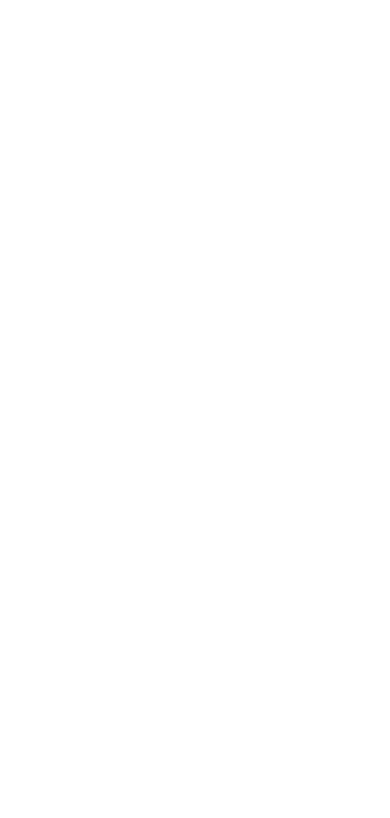
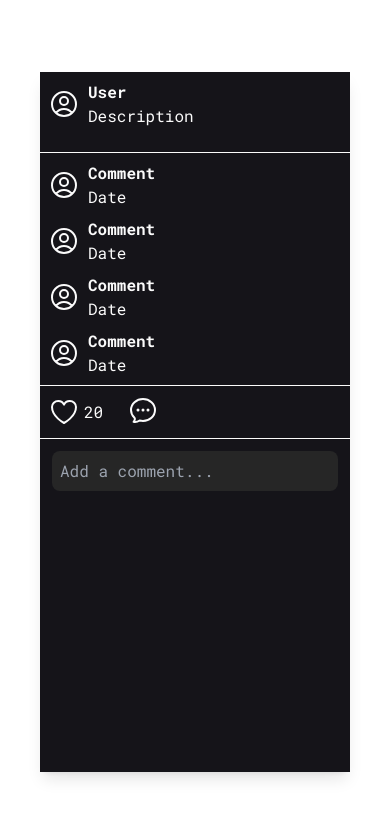
Before and after one commit to FullStack-Elite-Bootcamp-IV/social-media-front, a Next.js app: page / in a window 390 px wide. Shown: the top 818 px of the page. Built offline with nearby package versions, Linux system fonts and the light colour scheme.

Commit message:
responsive added

```diff
--- /dev/null
+++ b/src/app/components/comments/Comment.tsx
@@ -0,0 +1,17 @@
+import UserCircleIcon from "@/app/icons/UserCircleIcon"
+
+const Comment = () => {
+  return (
+    <div className="flex items-center">
+            <div className="mr-2 cursor-pointer">
+              <UserCircleIcon />
+            </div>
+            <div className="flex-grow">
+              <div className="font-bold">Comment</div>
+              <div className="text-blancoHueso">Date</div>
+            </div>
+          </div>
+  )
+}
+
+export default Comment
--- a/src/app/components/comments/Comments.tsx
+++ b/src/app/components/comments/Comments.tsx
@@ -0,0 +1,69 @@
+import CommentIcon from "@/app/icons/CommentIcon";
+import Comment from "./Comment";
+import HeartIcon from "@/app/icons/HeartIcon";
+import UserCircleIcon from "@/app/icons/UserCircleIcon";
+
+const Comments = () => {
+  return (
+    <section className="flex items-center justify-center min-h-screen bg-opacity-50 backdrop-blur-sm">
+      <div className="bg-darkVoid text-blancoHueso shadow-lg min-h-[700px] w-full max-w-4xl flex flex-col md:flex-row m-10">
+        {/* Image Section */}
+        <div className="hidden md:block md:w-1/2">
+          <img
+            src=""
+            alt="Image"
+            className="object-cover h-full w-full"
+          />
+        </div>
+
+        {/* Comments Section */}
+        <div className="w-full md:w-1/2 flex flex-col justify-between">
+          {/* User and Description */}
+          <div>
+            <div className="flex p-2 items-center mb-4">
+              <div className="mr-2 cursor-pointer">
+                <UserCircleIcon />
+              </div>
+              <div className="flex-grow">
+                <div className="font-bold">User</div>
+                <div className="">Description</div>
+              </div>
+            </div>
+            <div className="w-full h-[1px] bg-blancoHueso" />
+            {/* Comments */}
+            <div className="space-y-2 p-2">
+              <Comment />
+              <Comment />
+              <Comment />
+              <Comment />
+            </div>
+          </div>
+
+          {/* Likes and Add Comment */}
+          <div>
+            <div className="w-full h-[1px] bg-blancoHueso" />
+            <div className="flex items-center p-2 gap-6">
+              <div className="flex items-center cursor-pointer">
+                <HeartIcon />
+                <span className="ml-1 cursor-default">20</span>
+              </div>
+              <div className="flex mb-1 cursor-pointer">
+                <CommentIcon />
+              </div>
+            </div>
+            <div className="w-full h-[1px] bg-blancoHueso" />
+            <div className="p-3">
+              <input
+                type="text"
+                placeholder="Add a comment..."
+                className="w-full bg-slateGray p-2 rounded-lg focus:outline-none focus:ring-2 focus:ring-ligthPurple"
+              />
+            </div>
+          </div>
+        </div>
+      </div>
+    </section>
+  );
+};
+
+export default Comments;
--- /dev/null
+++ b/src/app/icons/CommentIcon.tsx
@@ -0,0 +1,9 @@
+function CommentIcon() {
+  return (
+    <svg fill="none" strokeWidth={1.5} stroke="currentColor" viewBox="0 0 24 24" xmlns="http://www.w3.org/2000/svg" aria-hidden="true" className="size-8">
+  <path strokeLinecap="round" strokeLinejoin="round" d="M8.625 12a.375.375 0 1 1-.75 0 .375.375 0 0 1 .75 0Zm0 0H8.25m4.125 0a.375.375 0 1 1-.75 0 .375.375 0 0 1 .75 0Zm0 0H12m4.125 0a.375.375 0 1 1-.75 0 .375.375 0 0 1 .75 0Zm0 0h-.375M21 12c0 4.556-4.03 8.25-9 8.25a9.764 9.764 0 0 1-2.555-.337A5.972 5.972 0 0 1 5.41 20.97a5.969 5.969 0 0 1-.474-.065 4.48 4.48 0 0 0 .978-2.025c.09-.457-.133-.901-.467-1.226C3.93 16.178 3 14.189 3 12c0-4.556 4.03-8.25 9-8.25s9 3.694 9 8.25Z" />
+</svg>
+  )
+}
+
+export default CommentIcon
--- /dev/null
+++ b/src/app/icons/HeartIcon.tsx
@@ -0,0 +1,9 @@
+function HeartIcon() {
+  return (
+    <svg fill="none" strokeWidth={1.5} stroke="currentColor" viewBox="0 0 24 24" xmlns="http://www.w3.org/2000/svg" aria-hidden="true" className="size-8">
+  <path strokeLinecap="round" strokeLinejoin="round" d="M21 8.25c0-2.485-2.099-4.5-4.688-4.5-1.935 0-3.597 1.126-4.312 2.733-.715-1.607-2.377-2.733-4.313-2.733C5.1 3.75 3 5.765 3 8.25c0 7.22 9 12 9 12s9-4.78 9-12Z" />
+</svg>
+  )
+}
+
+export default HeartIcon
--- /dev/null
+++ b/src/app/icons/UserCircleIcon.tsx
@@ -0,0 +1,9 @@
+function UserCircleIcon() {
+  return (
+    <svg fill="none" strokeWidth={1.5} stroke="currentColor" viewBox="0 0 24 24" xmlns="http://www.w3.org/2000/svg" aria-hidden="true" className="size-8">
+  <path strokeLinecap="round" strokeLinejoin="round" d="M17.982 18.725A7.488 7.488 0 0 0 12 15.75a7.488 7.488 0 0 0-5.982 2.975m11.963 0a9 9 0 1 0-11.963 0m11.963 0A8.966 8.966 0 0 1 12 21a8.966 8.966 0 0 1-5.982-2.275M15 9.75a3 3 0 1 1-6 0 3 3 0 0 1 6 0Z" />
+</svg>
+  )
+}
+
+export default UserCircleIcon
--- a/src/app/page.tsx
+++ b/src/app/page.tsx
@@ -1,8 +1,10 @@
 import Image from "next/image";
+import Comments from "./components/comments/Comments";
 
 export default function Home() {
   return (
     <main >
+      <Comments />
     </main>
   );
 }
--- /dev/null
+++ b/src/lib/utils.ts
@@ -0,0 +1,6 @@
+import { type ClassValue, clsx } from "clsx"
+import { twMerge } from "tailwind-merge"
+
+export function cn(...inputs: ClassValue[]) {
+  return twMerge(clsx(inputs))
+}
```
Also changed, not shown: package.json (+7 -1 lines), tailwind.config.ts (line endings or trailing spaces), 1 other file (tests, documents, lock files or other folders).
